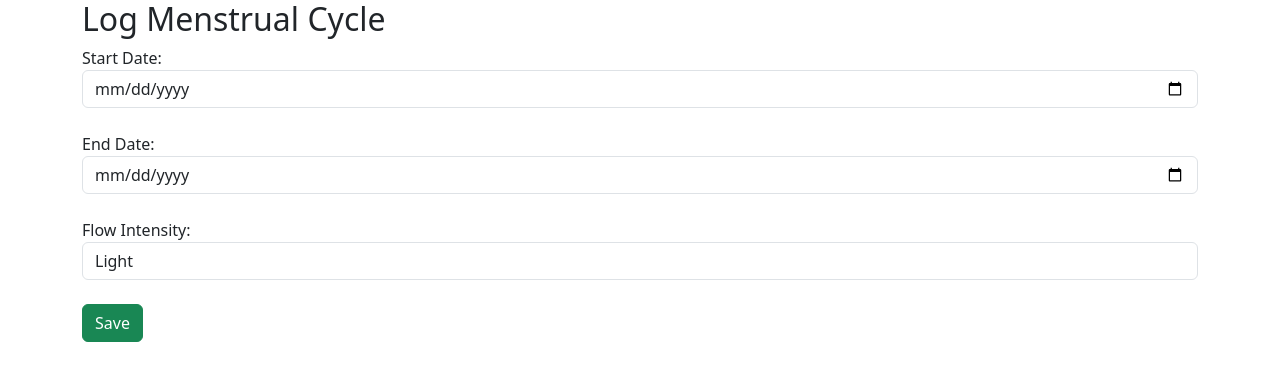
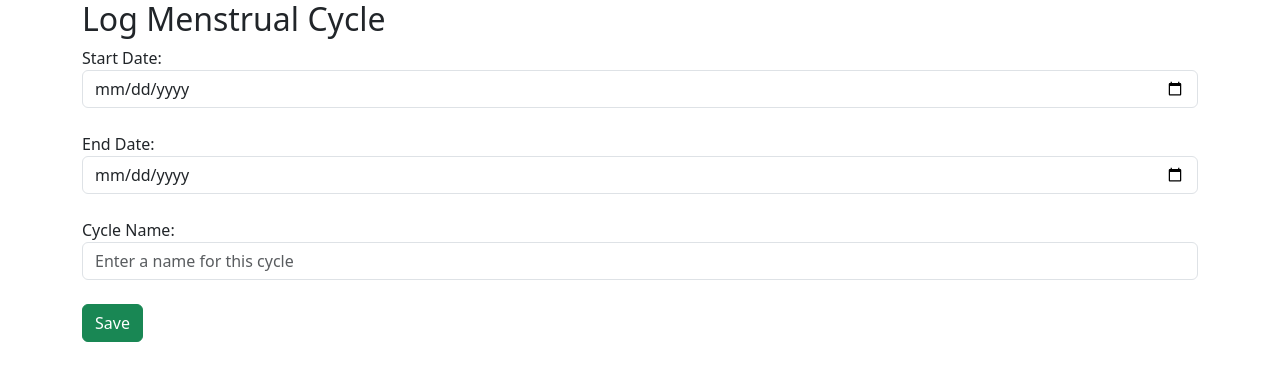
Before and after one commit to Glendeschema/tracker_app, a PHP site: page /track_cycle.php in a window 1280 px wide. Shown: the top 381 px of the page. Run offline with PHP 8.4, Linux system fonts and the light colour scheme; the visitor is signed in with stand-in values (Sample User, id 1); some libraries are stand-ins or nearby versions.

Commit message:
Update track_cycle.php

```diff
--- a/track_cycle.php
+++ b/track_cycle.php
@@ -10,11 +10,12 @@ if (!isset($_SESSION["user_id"])) {
 if ($_SERVER["REQUEST_METHOD"] == "POST") {
     $start_date = $_POST["start_date"];
     $end_date = $_POST["end_date"];
-    $flow_intensity = $_POST["flow_intensity"];
+    $name = $_POST["name"];  // Add name input field
     $user_id = $_SESSION["user_id"];
 
-    $stmt = $pdo->prepare("INSERT INTO Cycles (user_id, start_date, end_date, flow_intensity) VALUES (?, ?, ?, ?)");
-    $stmt->execute([$user_id, $start_date, $end_date, $flow_intensity]);
+    // Insert the new cycle with the name field
+    $stmt = $pdo->prepare("INSERT INTO Cycles (user_id, start_date, end_date, name) VALUES (?, ?, ?, ?)");
+    $stmt->execute([$user_id, $start_date, $end_date, $name]);
 
     header("Location: index.php");
 }
@@ -33,12 +34,8 @@ if ($_SERVER["REQUEST_METHOD"] == "POST") {
         <input type="date" name="start_date" class="form-control" required><br>
         <label>End Date:</label>
         <input type="date" name="end_date" class="form-control" required><br>
-        <label>Flow Intensity:</label>
-        <select name="flow_intensity" class="form-control">
-            <option value="Light">Light</option>
-            <option value="Medium">Medium</option>
-            <option value="Heavy">Heavy</option>
-        </select><br>
+        <label>Cycle Name:</label>  <!-- New field for entering the cycle's name -->
+        <input type="text" name="name" class="form-control" placeholder="Enter a name for this cycle" required><br>
         <button type="submit" class="btn btn-success">Save</button>
     </form>
 </body>
```
